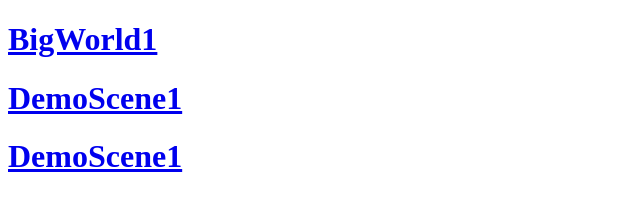
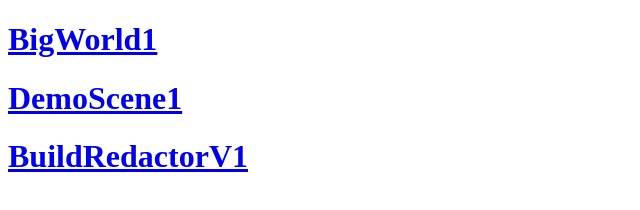
Before and after one commit to demon-cheg/VoxelBigWorld2, a plain HTML site: page index.html in a window 1280 px wide. Shown: the whole page, without its empty margins (0-640 px from the left). Drawn offline with Linux system fonts and the light colour scheme.

Commit message:
Update index.html

```diff
--- a/index.html
+++ b/index.html
@@ -7,7 +7,7 @@
   <body>
     <h1><a href = "https://demon-cheg.github.io/VoxelBigWorld2/Build1">BigWorld1</h1>
     <h1><a href = "https://demon-cheg.github.io/VoxelBigWorld2/BuildDemoTest1">DemoScene1</h1>
-    <h1><a href = "https://demon-cheg.github.io/VoxelBigWorld2/BuildRedactorV1">DemoScene1</h1>
+    <h1><a href = "https://demon-cheg.github.io/VoxelBigWorld2/BuildRedactorV1">BuildRedactorV1</h1>
 
   </body>
 </html>
```
